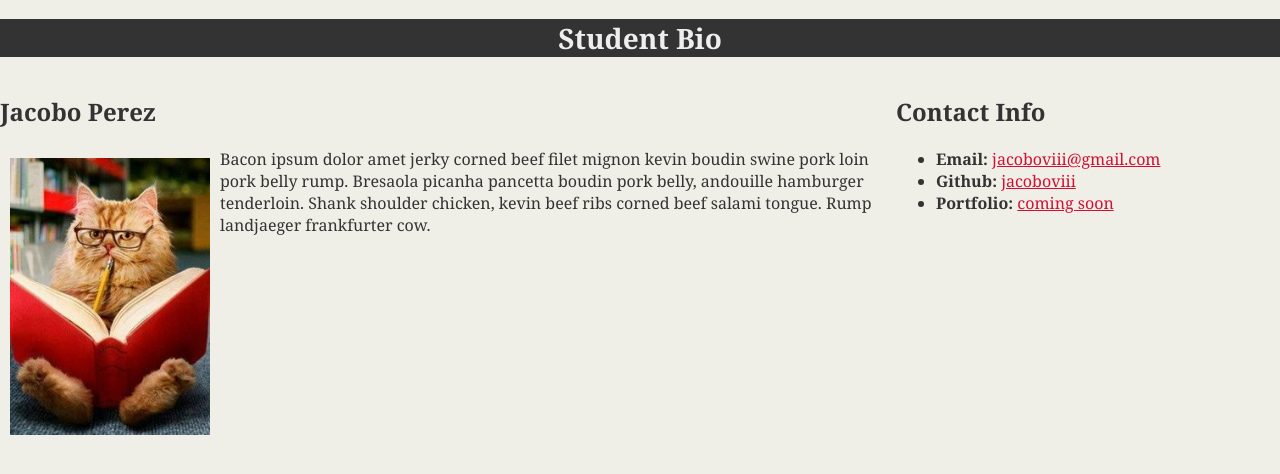
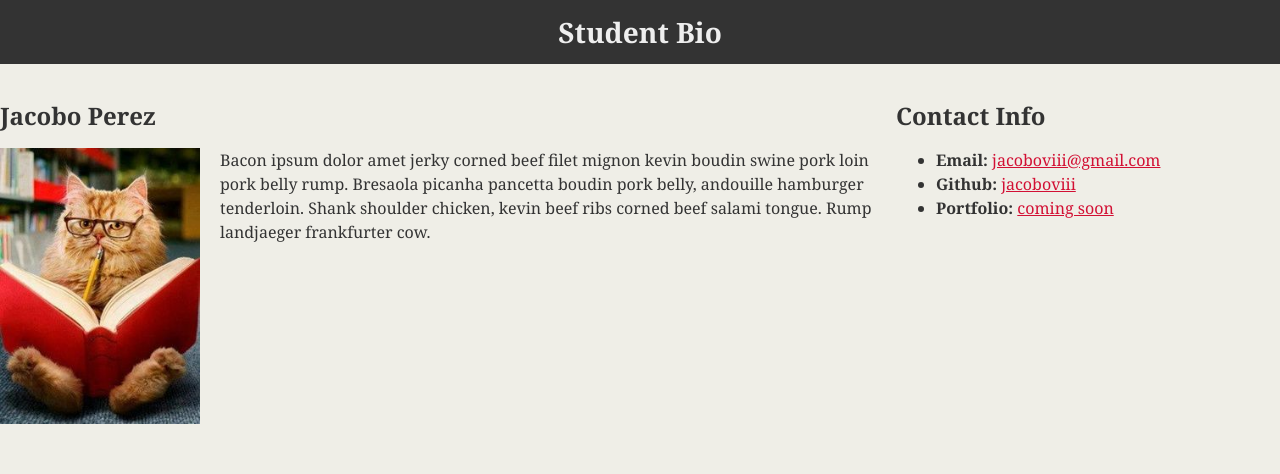
Before and after one commit to jacoboviii/turbo-octo-journey, a plain HTML site: page student-bio.html in a window 1280 px wide. Drawn offline with Linux system fonts and the light colour scheme.

Commit message:
Updated css file

```diff
--- a/css/style.css
+++ b/css/style.css
@@ -1,18 +1,25 @@
 body {
 
+    margin: 0;
+    padding: 0;
     background-color: #efeee7;
     font-family: Georgia, 'Times New Roman', Times, serif;
     color: #333333;
-    margin: 0;
-    padding: 0;
+    line-height: 150%;
 
 }
 
+header {
 
+    background-color: #333333;
+
+}
 
 h1 {
 
-    background-color: #333333;
+    padding: 20px 0;
+    margin: 0;
+    margin-bottom: 20px;
     color: #eee;
     font-size: 28px;
     text-align: center;
@@ -27,11 +34,14 @@ h2 {
 
 .container {
 
+    width: 1024;
     margin: 0 auto;
 
 }
 
-#main-bio, #contact-info, #bio-image {
+#main-bio,
+#contact-info,
+#bio-image {
 
     float: left;
 
@@ -40,7 +50,7 @@ h2 {
 #bio-image {
 
     width: 200px;
-    margin: 10px;
+    margin-right: 20px;
 
 }
 
--- a/student-bio.html
+++ b/student-bio.html
@@ -12,9 +12,12 @@
 </head>
 
 <body>
+
+    <header>
+        <h1>Student Bio</h1>
+    </header>
+
     <div class="container">
-        <h1>Student Bio</h1>
-
         <section id="main-bio">
 
             <h2>Jacobo Perez</h2>
@@ -47,6 +50,7 @@
         </section>
 
     </div>
+
 </body>
 
 </html>
```
